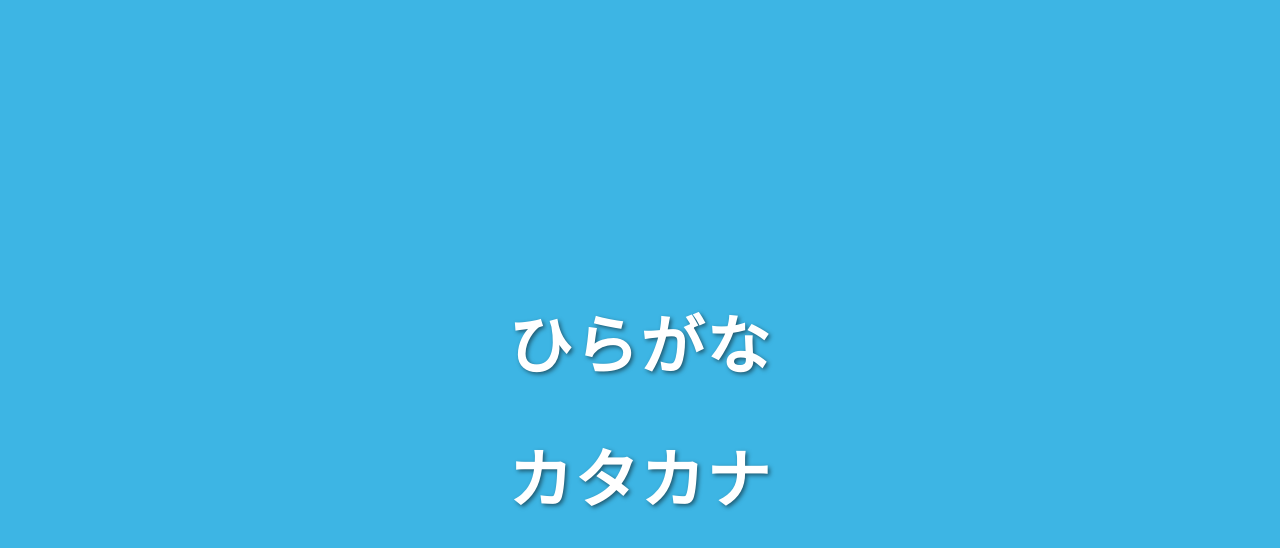
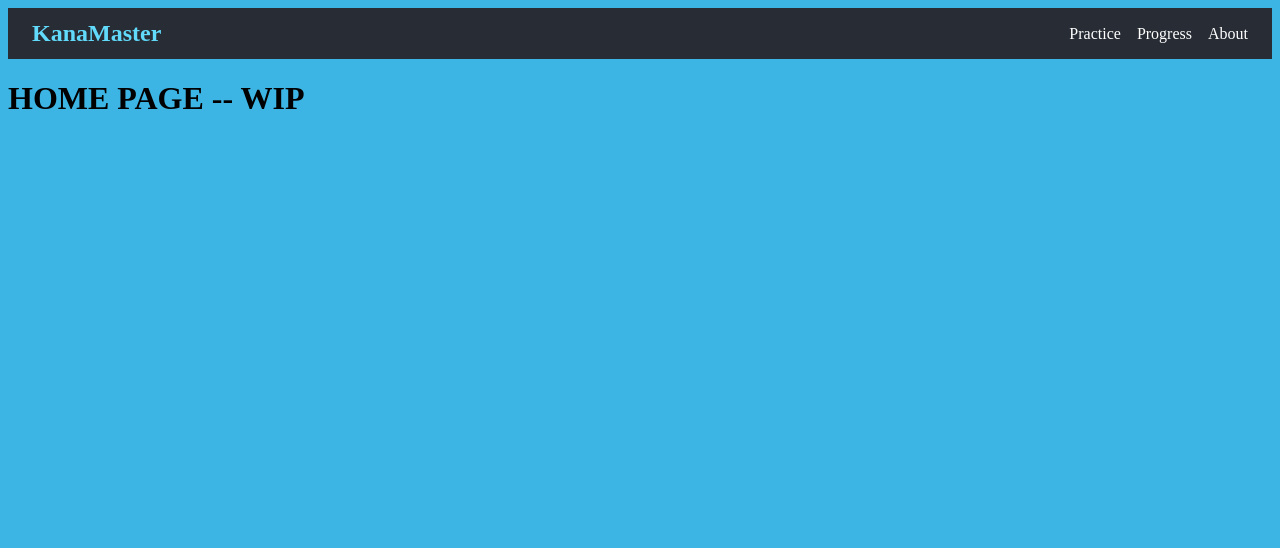
Before and after one commit to NguyenHChinh/kanagana, a React (Vite) app in the folder kanagana/: page / in a window 1280 px wide. Shown: the top 548 px of the page. Built offline with nearby package versions, Linux system fonts and the light colour scheme.

Commit message:
Started working on website layout -- Implemented Navbar and pages

```diff
--- a/kanagana/src/App.jsx
+++ b/kanagana/src/App.jsx
@@ -2,8 +2,12 @@ import { BrowserRouter as Router, Routes, Route } from 'react-router-dom'
 import { useState } from 'react'
 import KanaSelect from "./components/KanaSelect";
 import Practice from "./pages/Practice";
+import Home from './pages/Home.jsx';
+import Progress from './pages/Progress.jsx';
+import About from './pages/About.jsx';
 import Hiragana from './components/Hiragana.jsx'
 import Katakana from './components/Katakana.jsx'
+import Navbar from './components/Navbar.jsx';
 
 function App() {
 
@@ -18,9 +22,13 @@ function App() {
 
   return (
     <Router>
+      <Navbar/>
       <Routes>
-        <Route path="/" element={<KanaSelect/>}/>
+        <Route path="/" element={<Home/>}/>
+        <Route path="/practice" element={<KanaSelect/>}/>
         <Route path="/practice/:kanaType" element={<Practice/>}/>
+        <Route path="/progress" element={<Progress/>}/>
+        <Route path="/about" element={<About/>}/>
       </Routes>
     </Router>
   )
--- /dev/null
+++ b/kanagana/src/components/Navbar.css
@@ -0,0 +1,33 @@
+.navbar {
+    display: flex;
+    justify-content: space-between;
+    align-items: center;
+    background-color: #282c34;
+    padding: 12px 24px;
+    color: white;
+  }
+
+  .navbar-logo a {
+    font-size: 1.5rem;
+    font-weight: bold;
+    color: #61dafb;
+    text-decoration: none;
+  }
+
+  .navbar-links {
+    list-style: none;
+    display: flex;
+    gap: 16px;
+    margin: 0;
+    padding: 0;
+  }
+
+  .navbar-links li a {
+    color: white;
+    text-decoration: none;
+    font-size: 1rem;
+  }
+
+  .navbar-links li a:hover {
+    text-decoration: underline;
+  }
--- /dev/null
+++ b/kanagana/src/components/Navbar.jsx
@@ -0,0 +1,19 @@
+import { Link } from "react-router-dom";
+import "./Navbar.css";
+
+function Navbar() {
+  return (
+    <nav className="navbar">
+      <div className="navbar-logo">
+        <Link to="/">KanaMaster</Link>
+      </div>
+      <ul className="navbar-links">
+        <li><Link to="/practice">Practice</Link></li>
+        <li><Link to="/progress">Progress</Link></li>
+        <li><Link to="/about">About</Link></li>
+      </ul>
+    </nav>
+  );
+}
+
+export default Navbar;
--- /dev/null
+++ b/kanagana/src/pages/About.jsx
@@ -0,0 +1,12 @@
+import { useParams } from "react-router-dom";
+import { useState, useEffect } from "react";
+
+function About() {
+    return(
+        <>
+            <h1>ABOUT PAGE -- WIP</h1>
+        </>
+    )
+}
+
+export default About;
--- /dev/null
+++ b/kanagana/src/pages/Home.jsx
@@ -0,0 +1,12 @@
+import { useParams } from "react-router-dom";
+import { useState, useEffect } from "react";
+
+function Home() {
+    return(
+        <>
+            <h1>HOME PAGE -- WIP</h1>
+        </>
+    )
+}
+
+export default Home;
--- /dev/null
+++ b/kanagana/src/pages/Progress.jsx
@@ -0,0 +1,12 @@
+import { useParams } from "react-router-dom";
+import { useState, useEffect } from "react";
+
+function Progress() {
+    return(
+        <>
+            <h1>PROGRESS PAGE -- WIP</h1>
+        </>
+    )
+}
+
+export default Progress;
```
